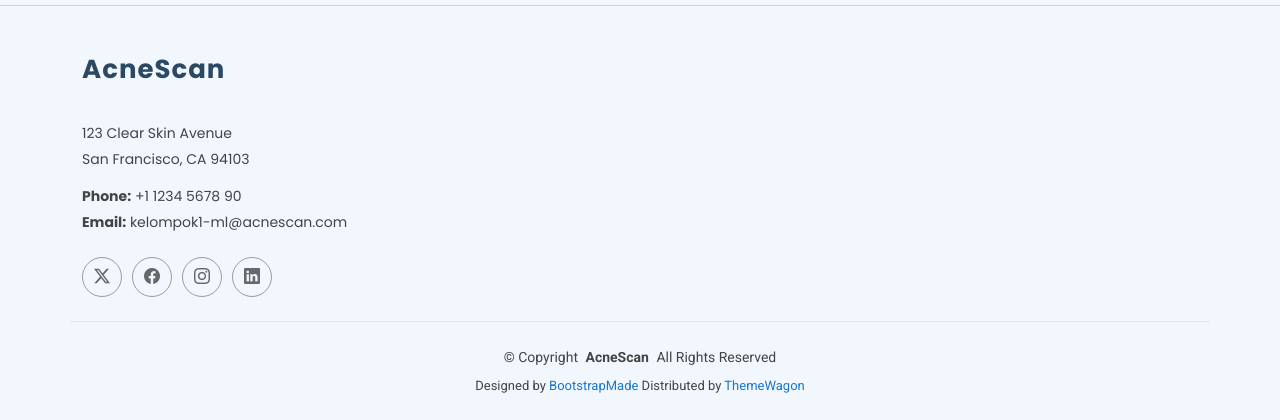
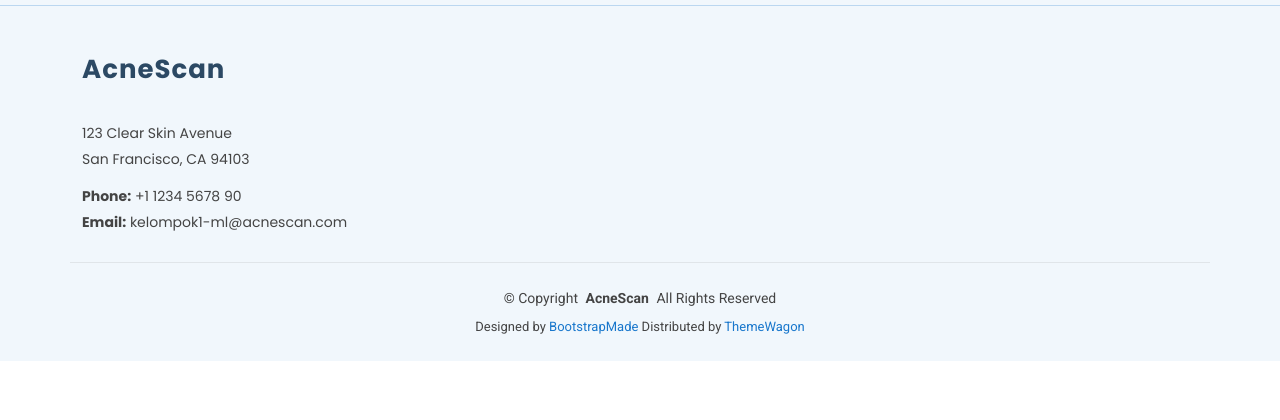
Before and after one commit to aura-najma/acnescan, a Flask app: page / in a window 1280 px wide. Shown: the part 3798-4218 px from the top of the page. After the commit the page ends 4159 px from the top, so only its background shows below. Run offline with Flask 3, Linux system fonts and the light colour scheme; some libraries are stand-ins or nearby versions.

Commit message:
benerin footer

```diff
--- a/app/templates/index.html
+++ b/app/templates/index.html
@@ -471,12 +471,6 @@
                 <p class="mt-3"><strong>Phone:</strong> <span>+1 1234 5678 90</span></p>
                 <p><strong>Email:</strong> <span>kelompok1-ml@acnescan.com</span></p>
             </div>
-            <div class="social-links d-flex mt-4">
-                <a href=""><i class="bi bi-twitter-x"></i></a>
-                <a href=""><i class="bi bi-facebook"></i></a>
-                <a href=""><i class="bi bi-instagram"></i></a>
-                <a href=""><i class="bi bi-linkedin"></i></a>
-            </div>
         </div>
 
     </div>
```
